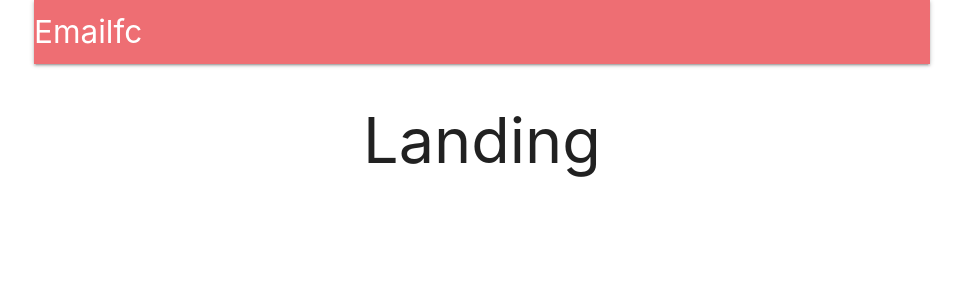
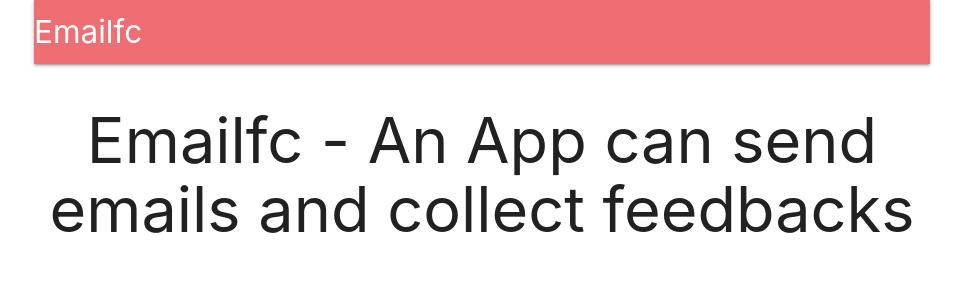
Before and after one commit to FrancisLin8993/email-feedback-collection, a React (Create React App) app in the folder client/: page / in a window 1280 px wide. Shown: the top 300 px of the page, without its empty margins (158-1121 px from the left). Built offline with nearby package versions, Linux system fonts and the light colour scheme; no server answers.

Commit message:
modify the description in the landing component

```diff
--- a/client/src/components/Landing.js
+++ b/client/src/components/Landing.js
@@ -4,7 +4,7 @@ class Landing extends React.Component {
   render() {
     return (
       <div style={{ textAlign: "center" }}>
-        <h1>Landing</h1>
+        <h1>Emailfc - An App can send emails and collect feedbacks</h1>
       </div>
     );
   }
```
